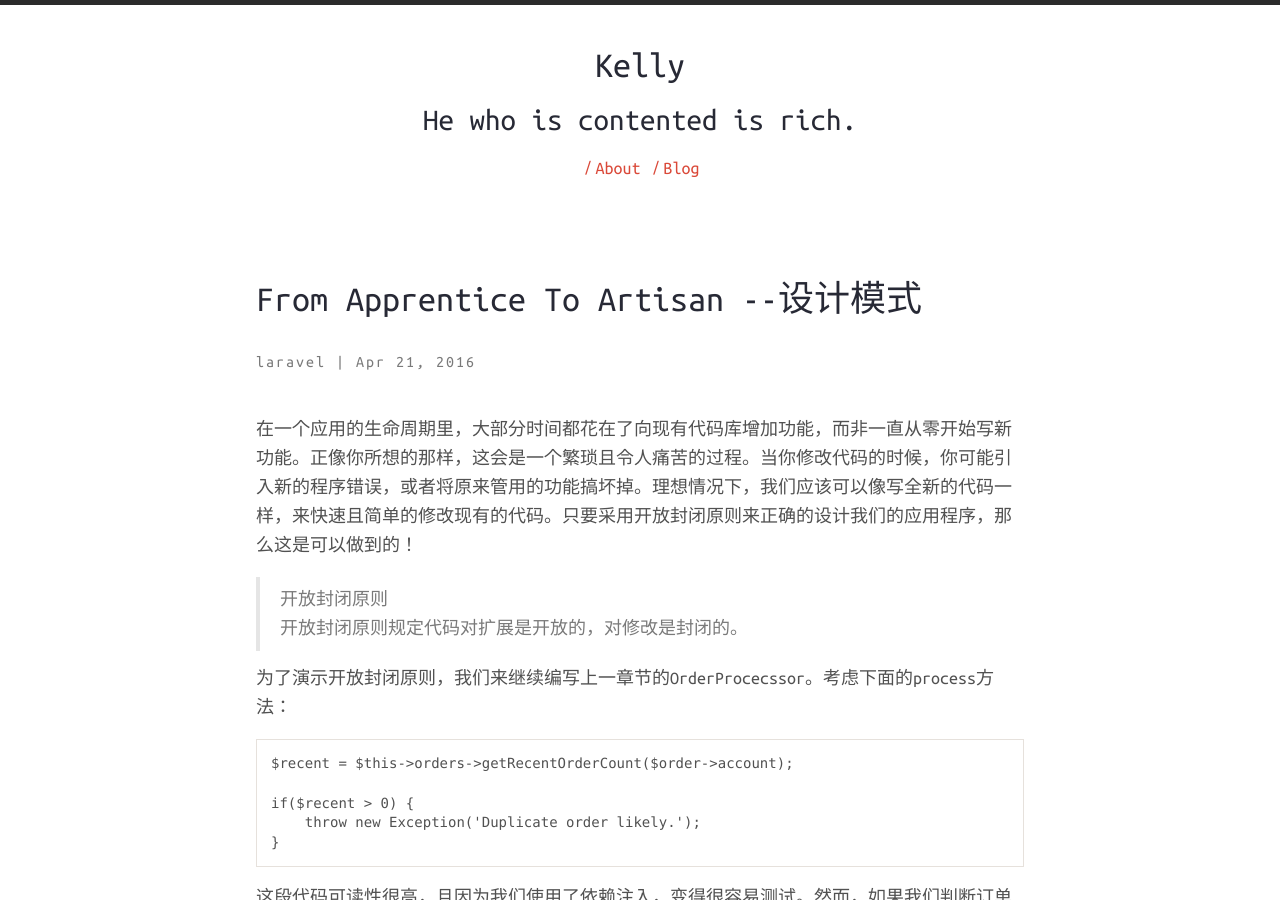
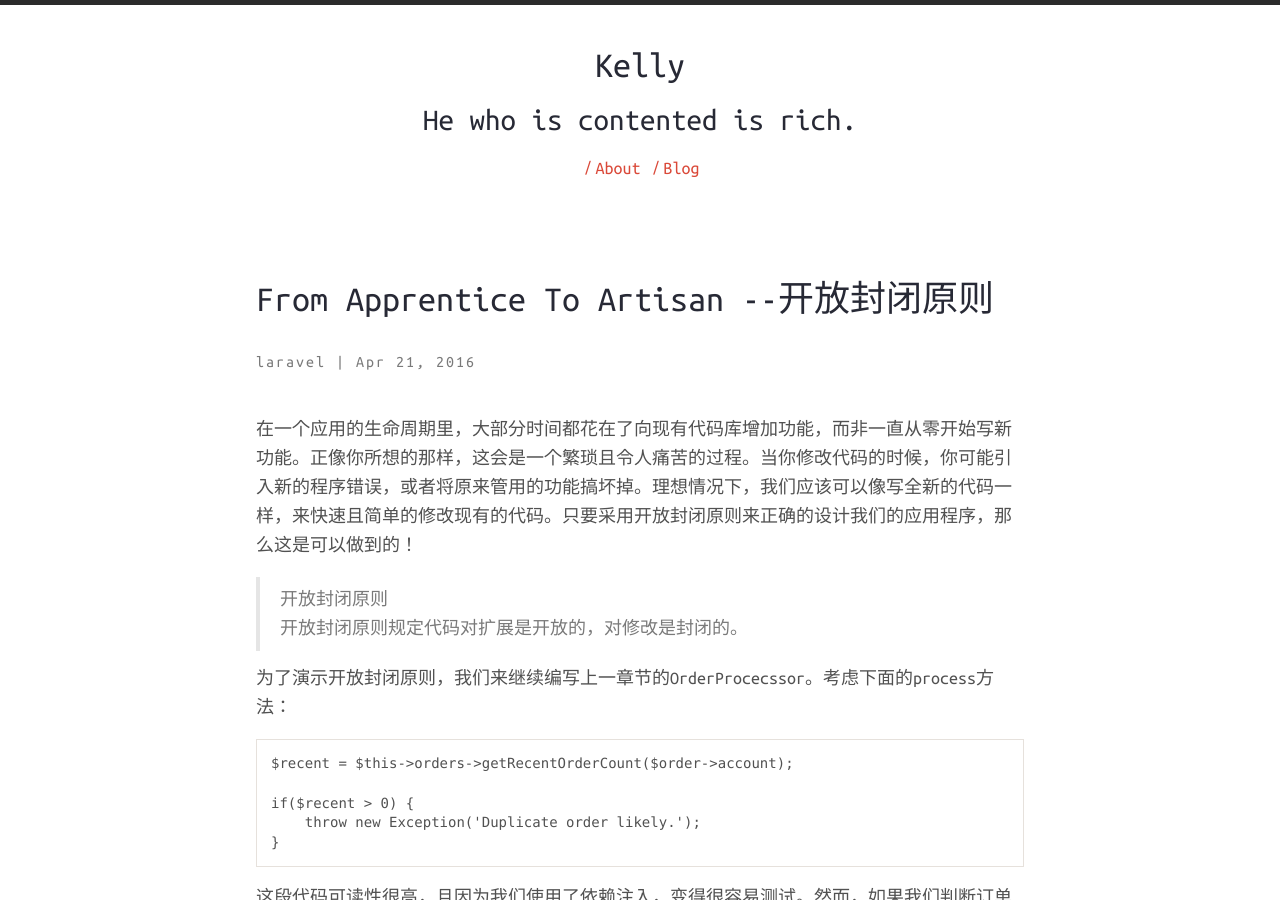
Before and after one commit to kellyshaws/kellyshaws.github.io, a Jekyll site: the page built from _posts/2016-04-22-from-apprentice-to-artisan-17.markdown, in a window 1280 px wide and 900 px high. Built offline with Jekyll 4.4.1, drawn with Linux system fonts in a browser that asks for light colours; nearby versions of some CDN libraries; comment, search, counter and statistics services are not loaded.

Commit message:
change name
change name

```diff
--- a/_posts/2016-04-22-from-apprentice-to-artisan-17.markdown
+++ b/_posts/2016-04-22-from-apprentice-to-artisan-17.markdown
@@ -1,6 +1,6 @@
 ---
 layout: post
-title:  "From Apprentice To Artisan --设计模式"
+title:  "From Apprentice To Artisan --开放封闭原则"
 date:   2016-04-21 15:40:15
 description: "From Apprentice To Artisan -- Design pattern"
 permalink: post/design-pattern-open-closed-principle
```
